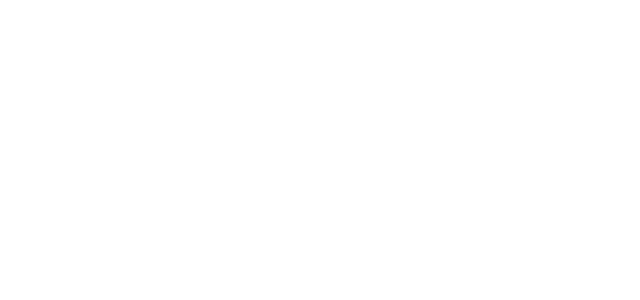
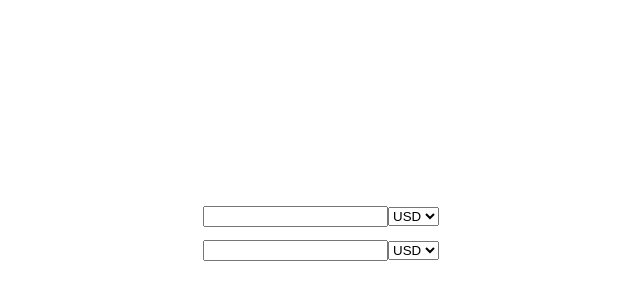
Before and after one commit to MarcoLupo94/ReactTS-workshop, a React (Vite) app: page / in a window 1280 px wide. Shown: the part 168-468 px from the top of the page, without its empty margins (319-959 px from the left). Built offline with nearby package versions, Linux system fonts and the light colour scheme.

Commit message:
start first components

```diff
--- a/src/App.tsx
+++ b/src/App.tsx
@@ -1,7 +1,18 @@
 import './App.css';
+import { CurrencyForm } from './components/CurrencyForm';
 
 function App() {
-  return <></>;
+  return (
+    <div
+      style={{
+        display: 'flex',
+        flexDirection: 'column',
+        gap: '10px'
+      }}>
+      <CurrencyForm />
+      <CurrencyForm />
+    </div>
+  );
 }
 
 export default App;
--- /dev/null
+++ b/src/components/CurrencyForm.tsx
@@ -0,0 +1,16 @@
+import { FC } from 'react';
+
+interface CurrencyFormProps {}
+
+export const CurrencyForm: FC<CurrencyFormProps> = () => {
+  return (
+    <div>
+      <input type="number" />
+      <select>
+        <option value="USD">USD</option>
+        <option value="EUR">EUR</option>
+        <option value="GBP">GBP</option>
+      </select>
+    </div>
+  );
+};
```
Also changed, not shown: 1 other file (tests, documents, lock files or other folders).
